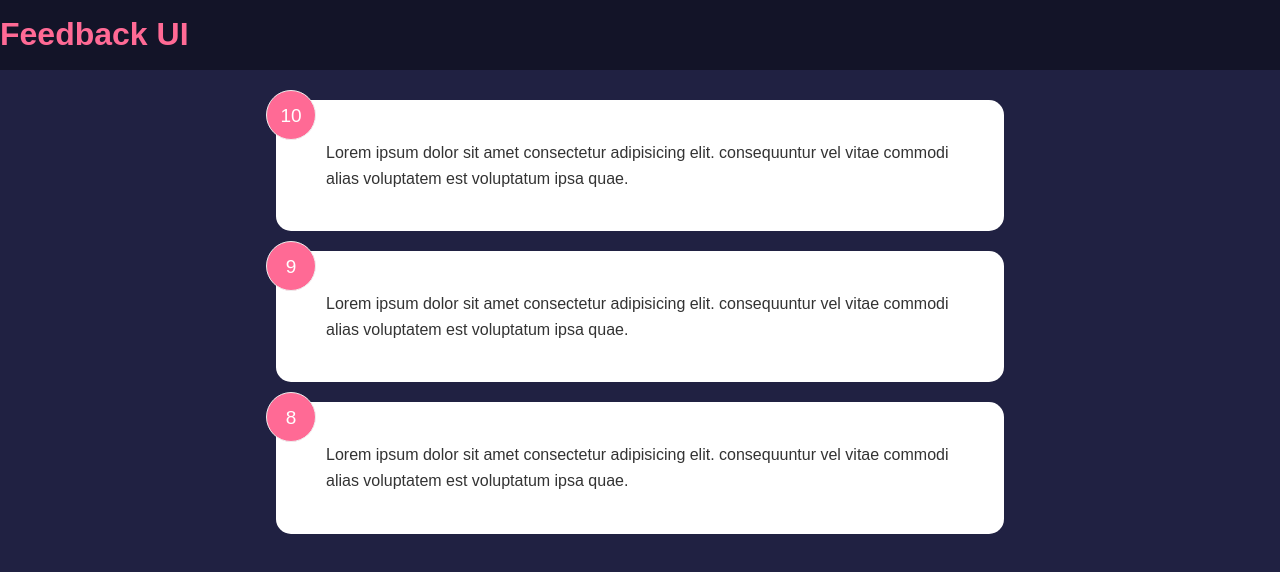
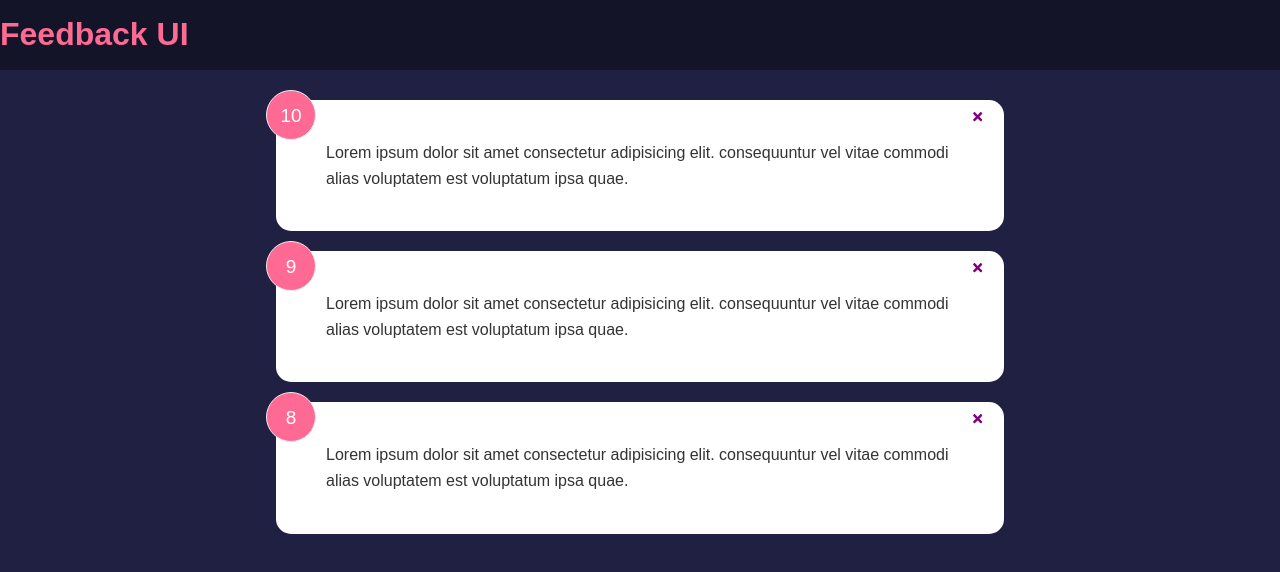
Before and after one commit to PrincessMaggy/feedback-app, a React (Create React App) app: page / in a window 1280 px wide. Shown: the top 572 px of the page. Built offline with nearby package versions, Linux system fonts and the light colour scheme.

Commit message:
delete button

```diff
--- a/src/App.js
+++ b/src/App.js
@@ -8,12 +8,18 @@
 function App() {
 // states
 const [feedback, setFeedback] = useState(FeedbackData);
-
+const deleteFeedback = (id) =>{
+  if(window.confirm("Are you sure you want to delete?")){
+    setFeedback(feedback.filter((item) => item.id !== id))
+  }
+}
   return (
     <>
       <Header/>
       <div className="container">
-        <FeedbackList feedback={feedback}/>
+        <FeedbackList
+        feedback={feedback}
+        handleDelete = {deleteFeedback}/>
       </div>
     </>
   );
--- a/src/components/FeedbackItem.js
+++ b/src/components/FeedbackItem.js
@@ -1,12 +1,19 @@
 import React from 'react';
 import {Card} from "../styles";
 
+// icons
+import {FaTimes} from 'react-icons/fa';
+
 import PropTypes from "prop-types";
 
-function FeedbackItem({item}) {
+function FeedbackItem({item, handleDelete}) {
+
   return (
     <Card >
         <div className='num-display'> {item.rating} </div>
+        <button onClick={() => handleDelete(item.id)} className='close'>
+          <FaTimes color='purple' />
+        </button>
         <div className='text-display'> {item.text} </div>
     </Card>
   )
--- a/src/components/FeedbackList.js
+++ b/src/components/FeedbackList.js
@@ -3,7 +3,7 @@
 
 import PropTypes from "prop-types"
 
-function FeedbackList({feedback}) {
+function FeedbackList({feedback, handleDelete}) {
 
     if(!feedback || feedback.length === 0){
         return <p>No Feedback Yet!</p>
@@ -14,7 +14,8 @@
         {feedback.map((item) => {
             return <FeedbackItem
                     key={item.id}
-                    item={item} />
+                    item={item}
+                    handleDelete ={handleDelete} />
         })}
     </div>
   )
```
